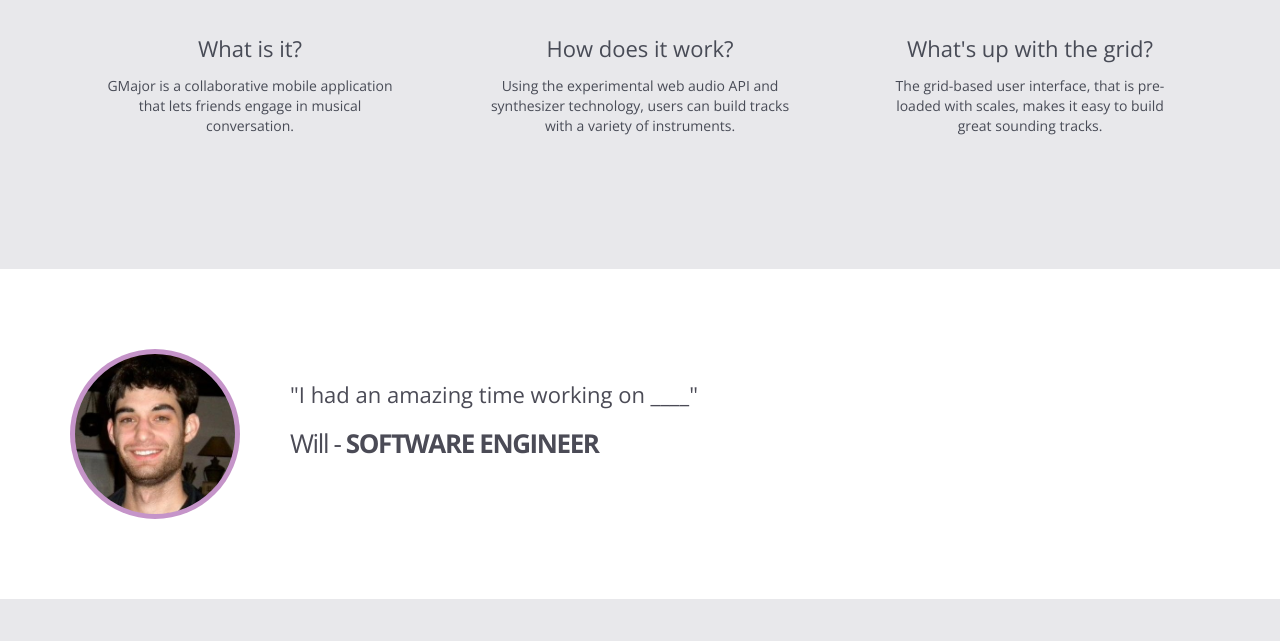
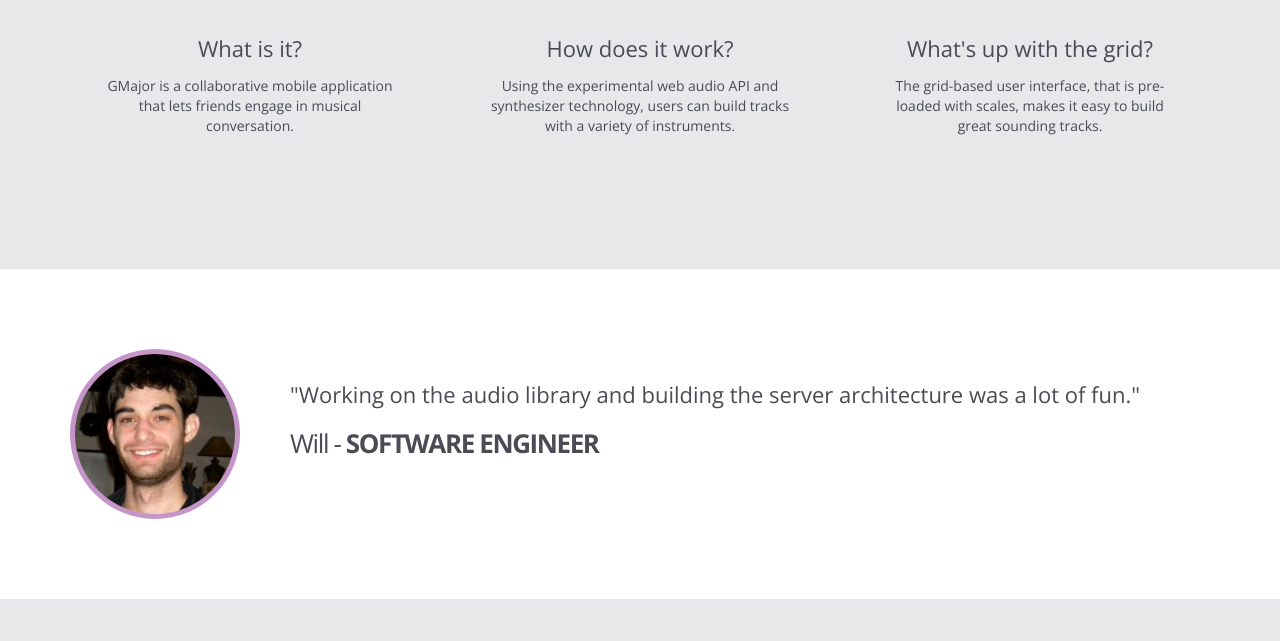
Before and after one commit to gMajr/gMajr.github.io, a plain HTML site: page index.html in a window 1280 px wide. Shown: the part 1147-1788 px from the top of the page. Drawn offline with nearby package versions, Linux system fonts and the light colour scheme.

Commit message:
Update index.html

```diff
--- a/index.html
+++ b/index.html
@@ -180,7 +180,7 @@
                                     <div class="review-thumb">
                                         <img alt="Review Thumb" src="img/will.jpg">
                                     </div>
-                                    <p class="testimonial">"I had an amazing time working on ____"</p>
+                                    <p class="testimonial">"Working on the audio library and building the server architecture was a lot of fun."</p>
                                     <p class="byline"><span class="brand">Will</span>
                                         - <strong>SOFTWARE ENGINEER</strong></p>
                                     <div class="clearfix"></div>
```
